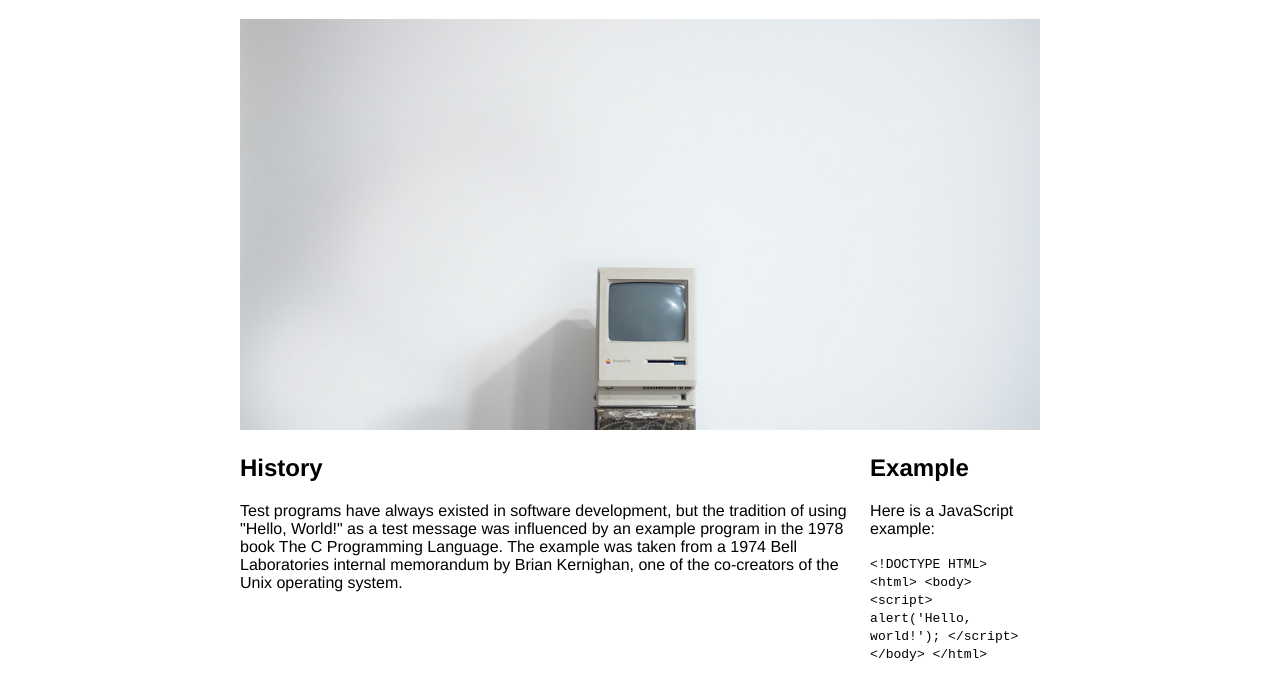
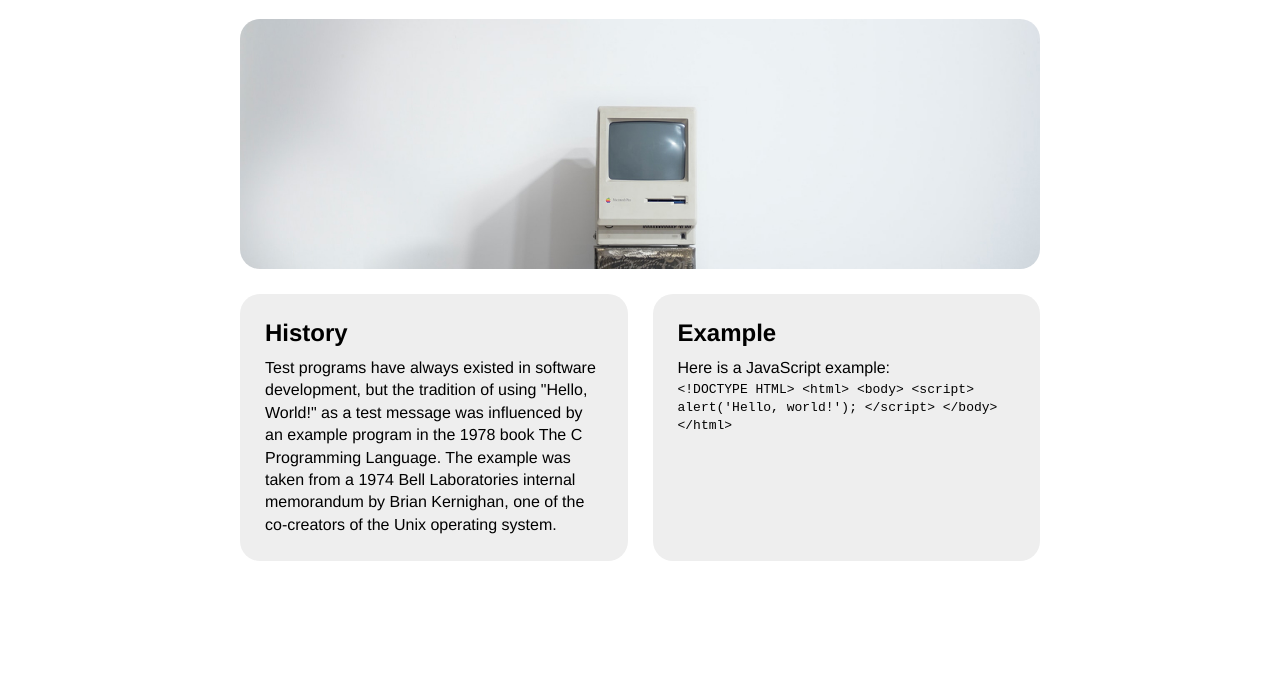
Before and after one commit to TBramb5/Lab-Hello-World-, a plain HTML site: page index.html in a window 1280 px wide. Shown: the part 76-776 px from the top of the page. Drawn offline with Linux system fonts and the light colour scheme; a script that the page names is missing.

Commit message:
layout css

```diff
--- a/index.html
+++ b/index.html
@@ -10,7 +10,9 @@
 <body>
     <main>
       <h1>HelloWorld</h1>
-      <img src="images/Computer image.jpg" alt="Vintage mac">
+      <div class="masthead">
+
+      </div>
       <div class="details">
         <section>
         <h2>History</h2>
--- a/screen.css
+++ b/screen.css
@@ -12,10 +12,37 @@ main {
     width: 800px;
 }
 
+.masthead {
+    background-image: url('images/computer image.jpg');
+    background-size: cover;
+    background-position: bottom;
+    height: 250px;
+    border-radius: 20px;
+}
+
 .details{
     display: flex;
+    gap: 25px;
+}
+
+.details section {
+    flex-grow: 1;
+    flex-basis: 0;
+    background: #eee;
+    padding: 25px;
+    border-radius: 20px;
+    margin-top: 25px;
 }
 
 img {
     width: 100%;
 }
+
+h2 {
+    margin: 0 0 10px 0;
+}
+
+p {
+    margin: 0;
+    line-height: 1.4em;
+}
```
